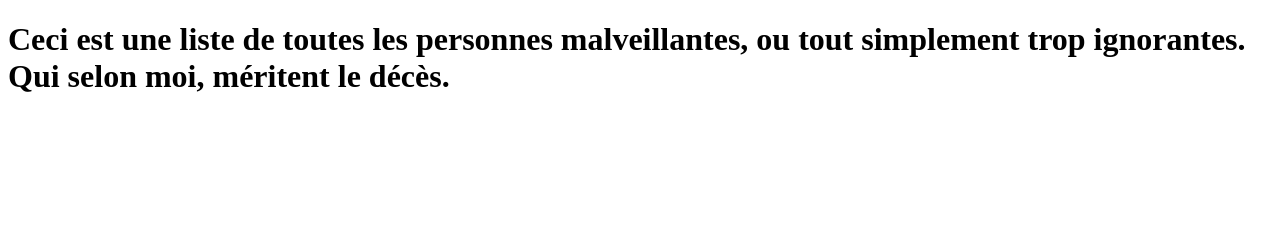
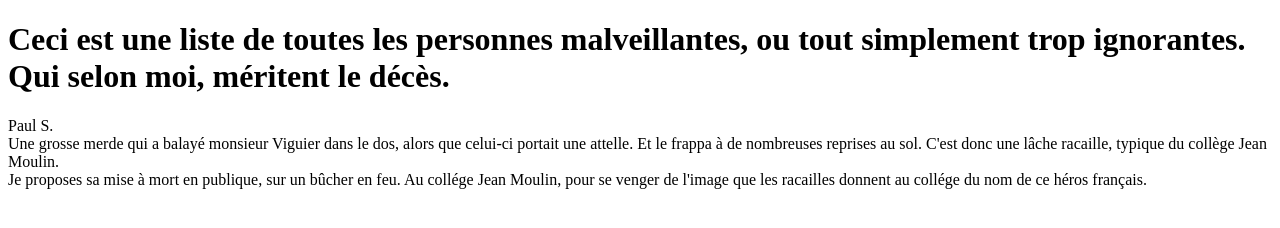
Before and after one commit to 0roshi47/Death-Note, a plain HTML site: page index.html in a window 1280 px wide. Drawn offline with Linux system fonts and the light colour scheme.

Commit message:
Ajout de Paul.S

```diff
--- a/index.html
+++ b/index.html
@@ -8,5 +8,10 @@
 </head>
 <body>
     <h1><b>Ceci est une liste de toutes les personnes malveillantes, ou tout simplement trop ignorantes. Qui selon moi, méritent le décès.</b></h1>
+
+    <p>Paul S.<br>
+        Une grosse merde qui a balayé monsieur Viguier dans le dos, alors que celui-ci portait une attelle. Et le frappa à de nombreuses reprises au sol. C'est donc une lâche racaille, typique du collège Jean Moulin.<br>
+        Je proposes sa mise à mort en publique, sur un bûcher en feu. Au collége Jean Moulin, pour se venger de l'image que les racailles donnent au collége du nom de ce héros français.</p>
+
 </body>
 </html>
```
